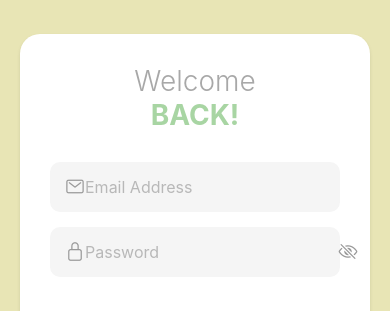
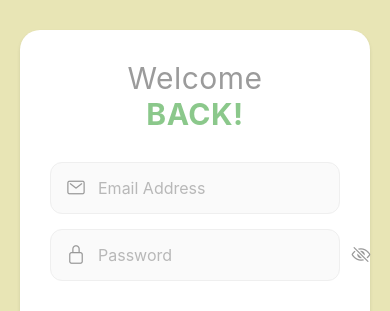
Before and after one commit to LeeDev428/fin-wise_finance-tracker, a React Native app in the folder frontend/: screen /Login in a window 390 px wide. Shown: the part 284-595 px from the top of the page. Built offline with nearby package versions, Linux system fonts and the light colour scheme.

Commit message:
Update LoginScreen.js

```diff
--- a/frontend/src/screens/LoginScreen.js
+++ b/frontend/src/screens/LoginScreen.js
@@ -160,30 +160,32 @@ const styles = StyleSheet.create({
     marginBottom: 30,
   },
   title: {
-    fontSize: 28,
-    fontWeight: '300',
-    color: '#A8A8A8',
+    fontSize: 30,
+    fontWeight: '400',
+    color: '#9B9B9B',
     textAlign: 'center',
+    letterSpacing: 0.5,
   },
   titleAccent: {
-    fontSize: 28,
+    fontSize: 30,
     fontWeight: 'bold',
-    color: colors.accent,
+    color: '#8BC88B',
     textAlign: 'center',
+    letterSpacing: 0.5,
   },
   inputContainer: {
     flexDirection: 'row',
     alignItems: 'center',
-    backgroundColor: '#F5F5F5',
-    borderRadius: 10,
+    backgroundColor: '#FAFAFA',
+    borderRadius: 12,
     marginBottom: 15,
     paddingHorizontal: 15,
-    height: 50,
+    height: 52,
+    borderWidth: 1,
+    borderColor: '#EFEFEF',
   },
-  icon: {
-    fontSize: 20,
-    marginRight: 10,
-    color: '#888',
+  iconLeft: {
+    marginRight: 12,
   },
   input: {
     flex: 1,
```
